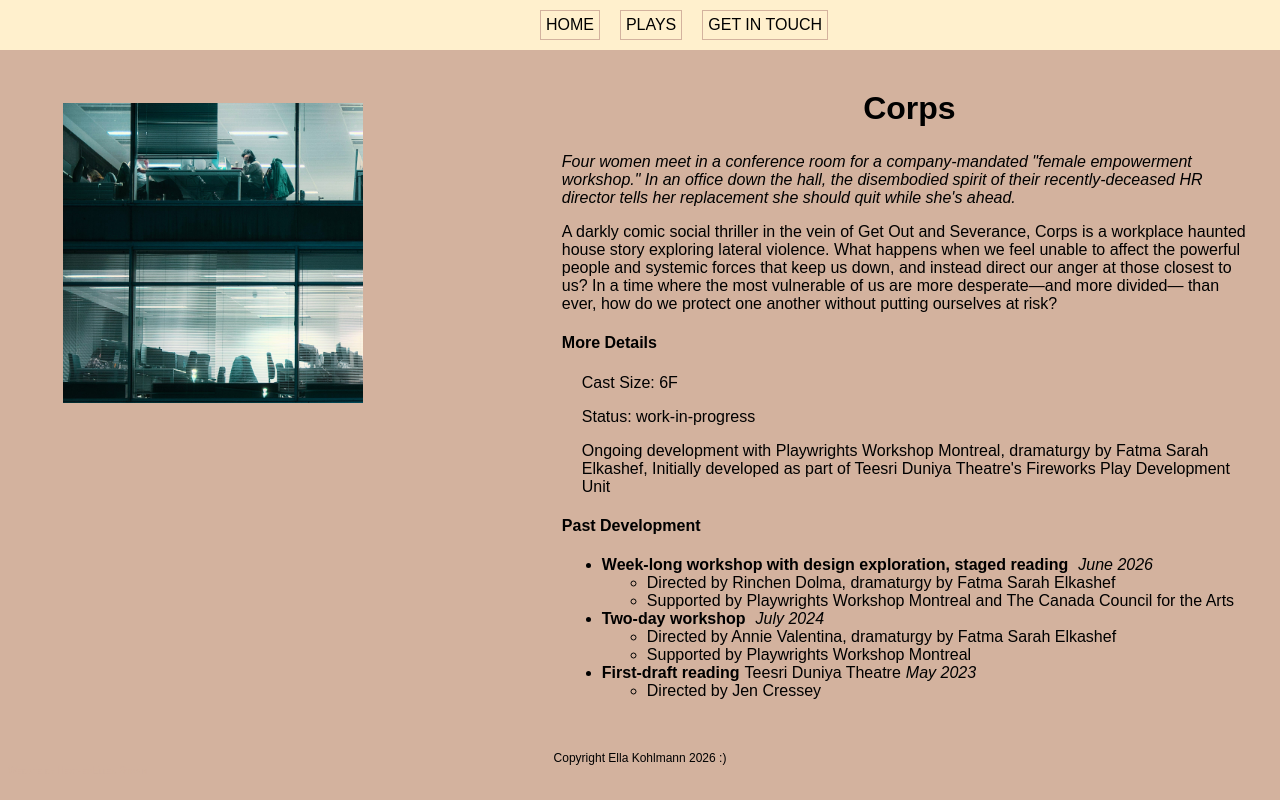
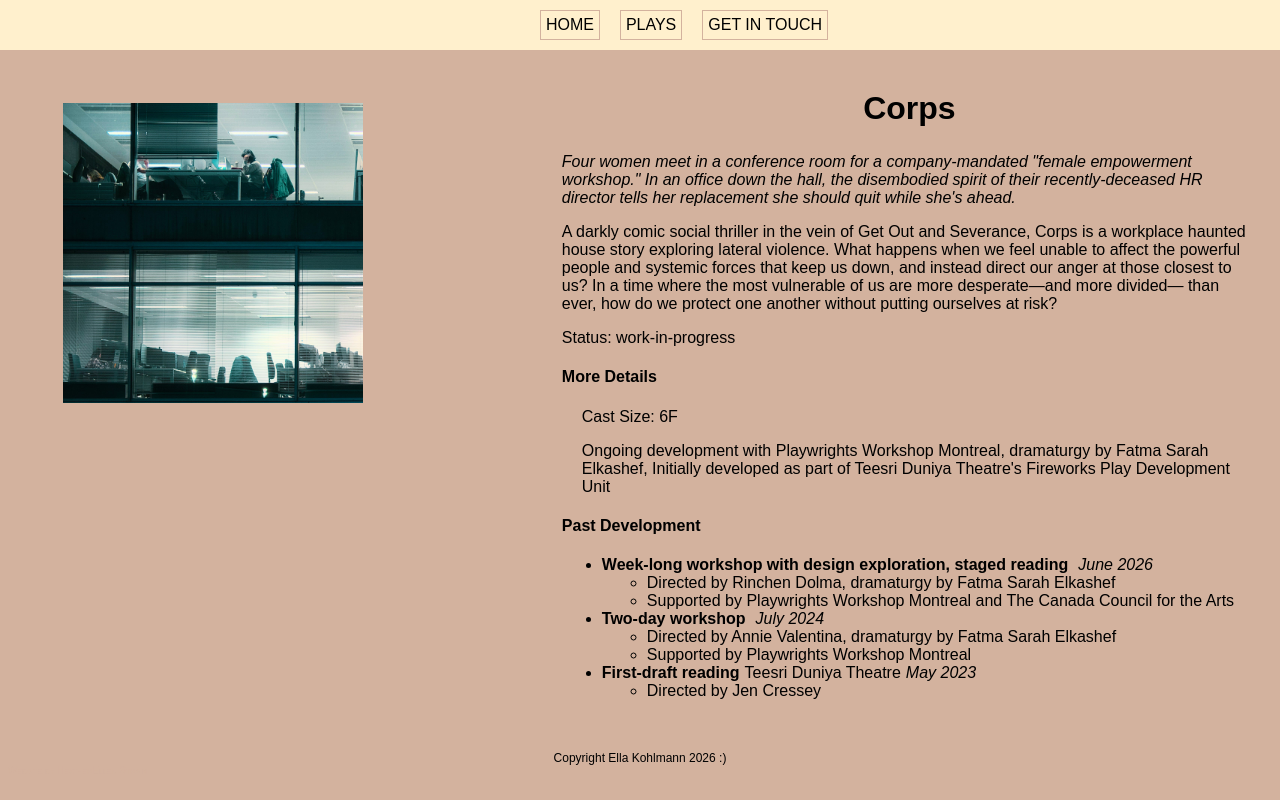
Before and after one commit to hestrain/ella-site, a plain HTML site: page pages/corps.html in a window 1280 px wide. Drawn offline with Linux system fonts and the light colour scheme.

Commit message:
swapped pics

```diff
--- a/assets/contact.json
+++ b/assets/contact.json
@@ -15,6 +15,6 @@
     "title":"linkedIn",
     "url":"https://ca.linkedin.com/in/ellakohlmann",
     "linktext":"linkedin",
-    "icon":"./assets/photos/linkedin-bw2.png"
+    "icon":"./assets/photos/LinkedinEdit.png"
   }
 ]
--- a/assets/details.js
+++ b/assets/details.js
@@ -18,7 +18,6 @@ const titleEl = document.getElementById("title")
 const descEl = document.getElementById("desc");
 const detailsEl = document.getElementById("details");
 const castEl = document.getElementById("cast-zone")
-const statusEl = document.getElementById("status-zone")
 
 const historyEl = document.getElementById("history");
 const photosEl = document.getElementById("photos")
@@ -53,21 +52,25 @@ function createPage(){
 
   castEl.append(castSize)
 
-
-
-  //HAVE TO CHECK THAT THERES STUFF IN ALMOST EVERY ONE OF THESE LMAO
-  const age = document.createElement("scan")
-  age.innerHTML = thisPlay.age
+if (thisPlay.age.length>0) {
+  const age = document.createElement("scan");
+  age.innerHTML = thisPlay.age;
   age.setAttribute("class", "spec-age");
 
-  detailsEl.append(age)
+  detailsEl.append(age);
+}
 
-  const status = document.createElement("scan");
-  status.innerHTML = thisPlay.status;
+if (thisPlay.status.length>0) {
+    const status = document.createElement("scan");
+    status.innerHTML = thisPlay.status;
     status.setAttribute("class", "spec-status");
+const statusEl = document.createElement("p");
+statusEl.setAttribute("class","status-zone")
+statusEl.innerHTML ="Status: "
+descEl.append(statusEl)
 
-  statusEl.append(status)
-
+    statusEl.append(status);
+}
     const ogDev = document.createElement("p");
     ogDev.innerHTML = thisPlay.ogDev;
     ogDev.setAttribute("class", "spec-ogdev");
--- a/assets/ellaplays.json
+++ b/assets/ellaplays.json
@@ -64,13 +64,13 @@
         "path": "../assets/photos/exitspics/exits-prod3.jpg",
         "alt": "",
         "kind": "l",
-        "credit":""
+        "credit":"Cindy Lopez"
       },
       {
         "path": "../assets/photos/exitspics/exits-prod2.jpg",
         "alt": "",
         "kind": "l",
-        "credit": "Cindy Lopez"
+        "credit": ""
       },
       {
         "path": "../assets/photos/exitspics/exits-prod6.jpg",
--- a/pages/corps.html
+++ b/pages/corps.html
@@ -26,7 +26,6 @@
         <div id="details"  class="spec-details">
           <h4 class="spec-header">More Details</h4>
           <p id="cast-zone" class="ques">Cast Size: </p>
-          <p id="status-zone" class="ques">Status: </p>
         </div>
         <h4 class="spec-header">Past Development</h4>
         <ul id="history"  class="spec-history">
```
Also changed, not shown: pages/exits.html (+2 -3 lines), assets/photos/exitspics/exits-prod2.jpg, assets/photos/exitspics/exits-prod3.jpg, assets/photos/linkedin-bw2.png (deleted).
